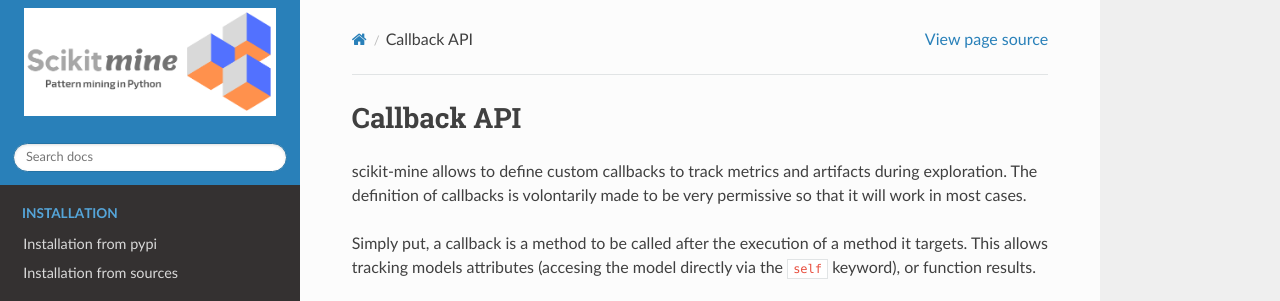
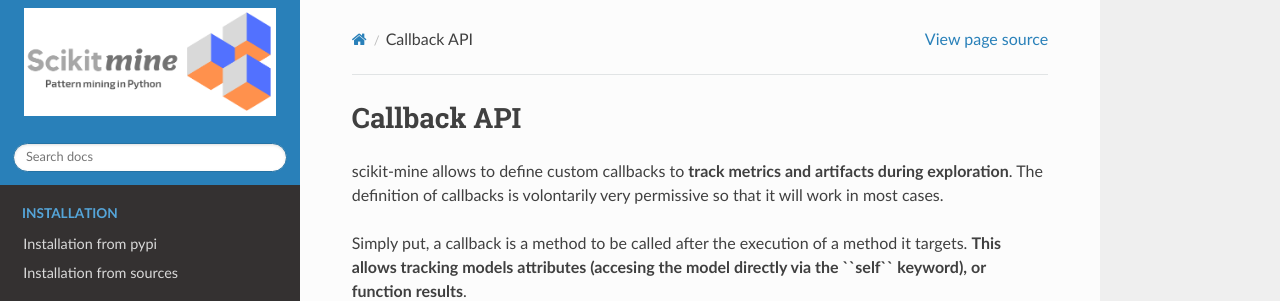
Before and after one commit to scikit-mine/scikit-mine, a Sphinx documentation site: the page built from docs/reference/callbacks.rst, in a window 1280 px wide, cut to the strip 0-301 px from the top of the page. Built offline with Sphinx 7.4.7 and the Read the Docs theme 2.0.0, drawn with Linux system fonts in a browser that asks for light colours.

Commit message:
callbacks improve doc

```diff
--- a/docs/reference/callbacks.rst
+++ b/docs/reference/callbacks.rst
@@ -3,14 +3,14 @@
 Callback API
 ************
 
-scikit-mine allows to define custom callbacks to track metrics and artifacts
-during exploration.
-The definition of callbacks is volontarily made to be very permissive so that
+scikit-mine allows to define custom callbacks to **track metrics and artifacts
+during exploration**.
+The definition of callbacks is volontarily very permissive so that
 it will work in most cases.
 
 Simply put, a callback is a method to be called after the execution of a method it targets.
-This allows tracking models attributes (accesing the model directly via the ``self`` keyword),
-or function results.
+**This allows tracking models attributes (accesing the model directly via the ``self`` keyword),
+or function results**.
 
 .. autoclass:: skmine.callbacks.CallBacks
 
```
Also changed, not shown: 2 other files.
